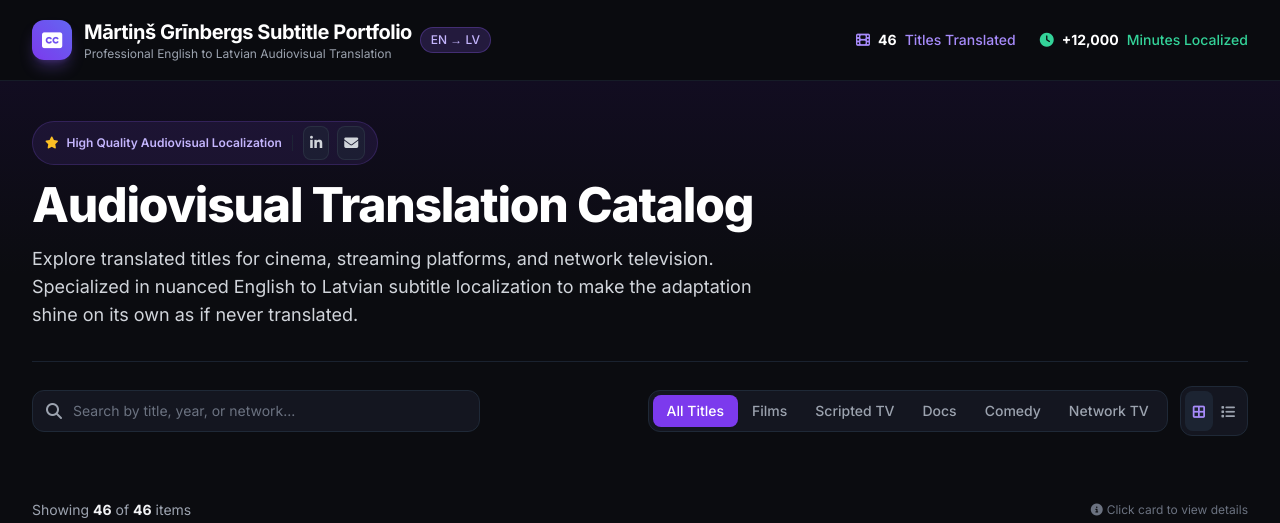
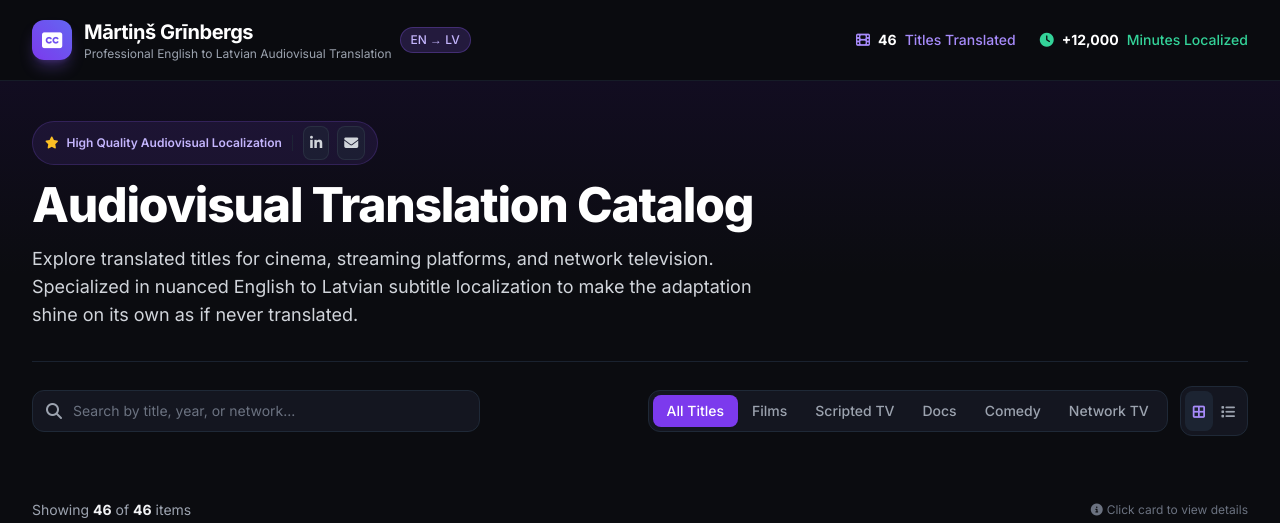
Before and after one commit to MadOnCheese/portfolio, a plain HTML site: page index.html in a window 1280 px wide. Shown: the top 523 px of the page. Drawn offline with nearby package versions, Linux system fonts and the light colour scheme.

Commit message:
Update index.html

```diff
--- a/index.html
+++ b/index.html
@@ -80,7 +80,6 @@
                     <div class="min-w-0">
                         <h1 class="text-sm sm:text-xl font-bold tracking-tight text-white leading-tight">
                             <span class="block sm:inline">Mārtiņš Grīnbergs</span>
-                            <span class="block sm:inline">Subtitle Portfolio</span>
                         </h1>
                             <p class="text-[11px] sm:text-xs text-gray-400 font-normal leading-tight">
                                 Professional English to Latvian
```
